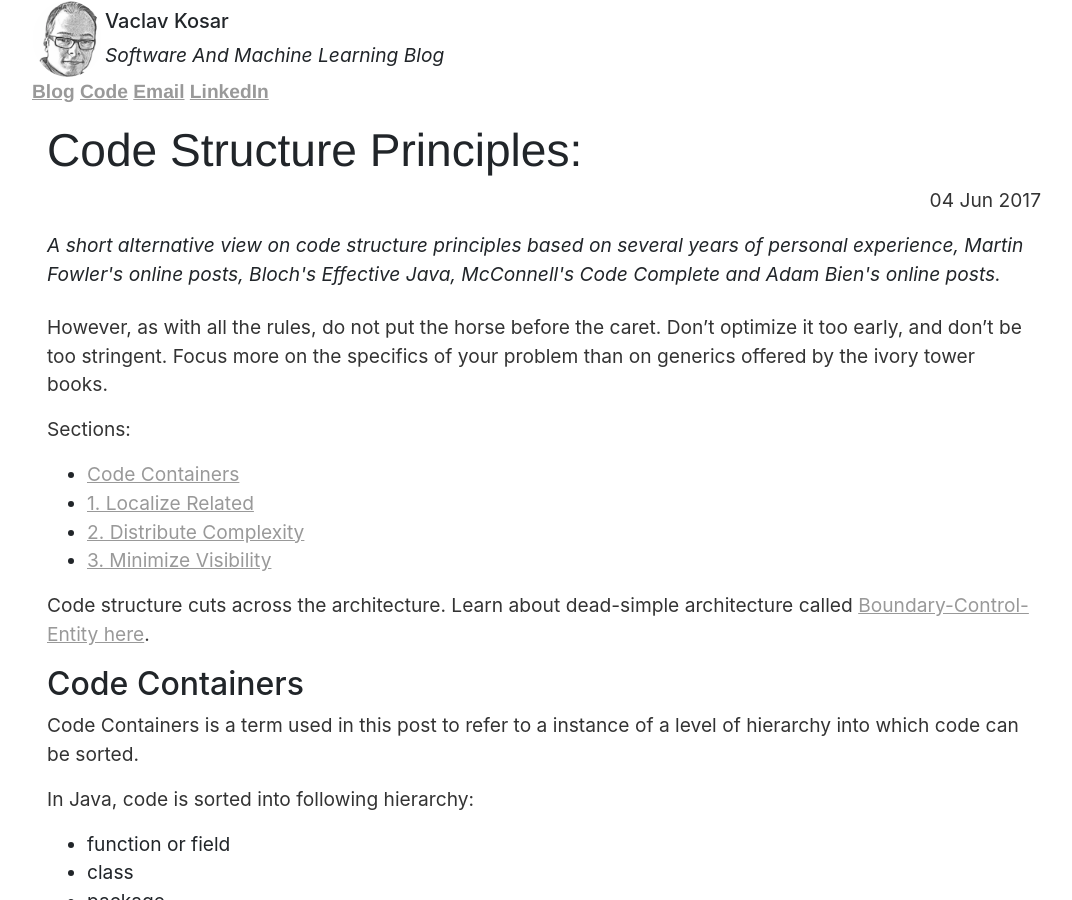
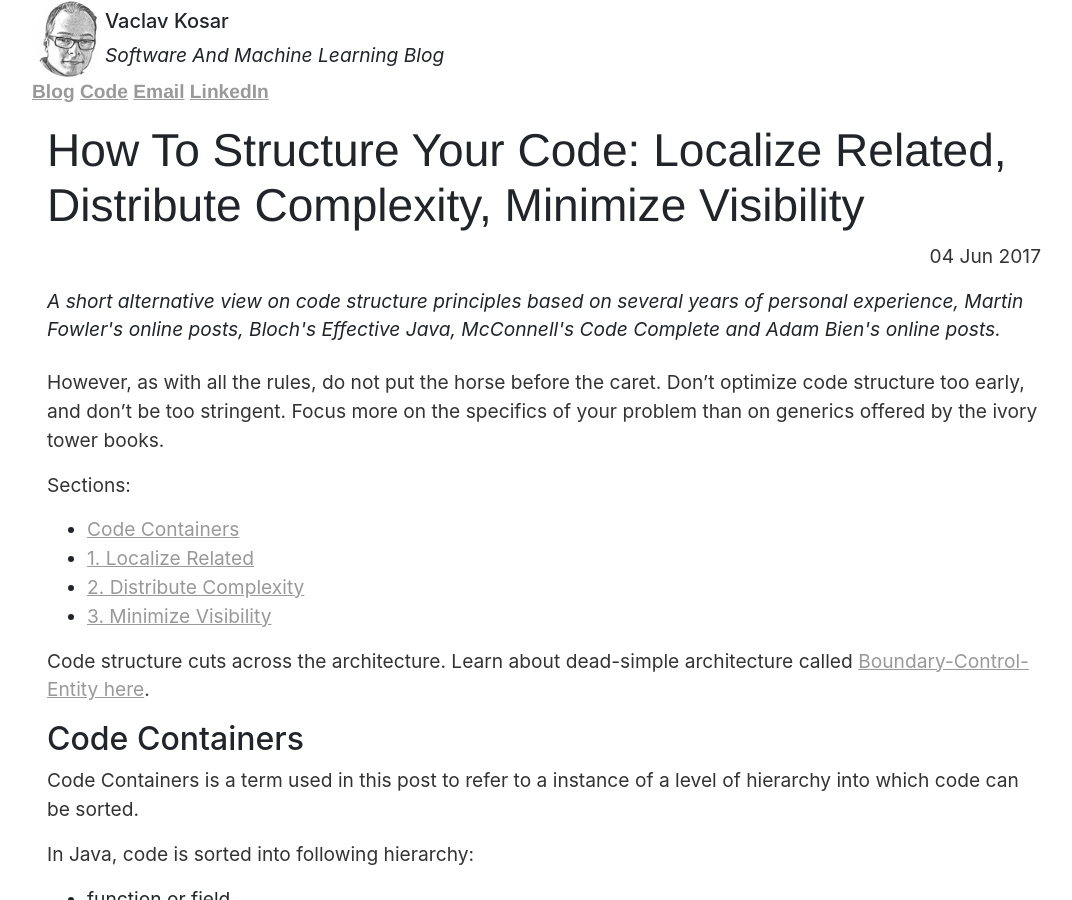
Before and after one commit to vackosar/vackosar.github.io, a Jekyll site: the page built from _posts/2017-06-04-Code-Structure-Principles.md, in a window 1280 px wide and 900 px high. Shown: the whole window, without its empty margins (96-1168 px from the left). Built offline with Jekyll 4.4.1, drawn with Linux system fonts in a browser that asks for light colours; nearby versions of some CDN libraries; library files that are not in the unit come from our copies; comment, search, counter and statistics services are not loaded.

Commit message:
cross link the boundary and code structure

```diff
--- a/_posts/2017-06-04-Code-Structure-Principles.md
+++ b/_posts/2017-06-04-Code-Structure-Principles.md
@@ -1,6 +1,6 @@
 ---
 layout: post
-title: "Code Structure Principles: "
+title: "How To Structure Your Code: Localize Related, Distribute Complexity, Minimize Visibility"
 date: 2017-06-04
 category: software
 description: A short alternative view on code structure principles based on several years of personal experience, Martin Fowler's online posts, Bloch's Effective Java, McConnell's Code Complete and Adam Bien's online posts.
@@ -10,7 +10,7 @@ redirect_from:
 ---
 
 However, as with all the rules, do not put the horse before the caret.
-Don't optimize it too early, and don't be too stringent.
+Don't optimize code structure too early, and don't be too stringent.
 Focus more on the specifics of your problem than on generics offered by the ivory tower books.
 
 Sections:
```
